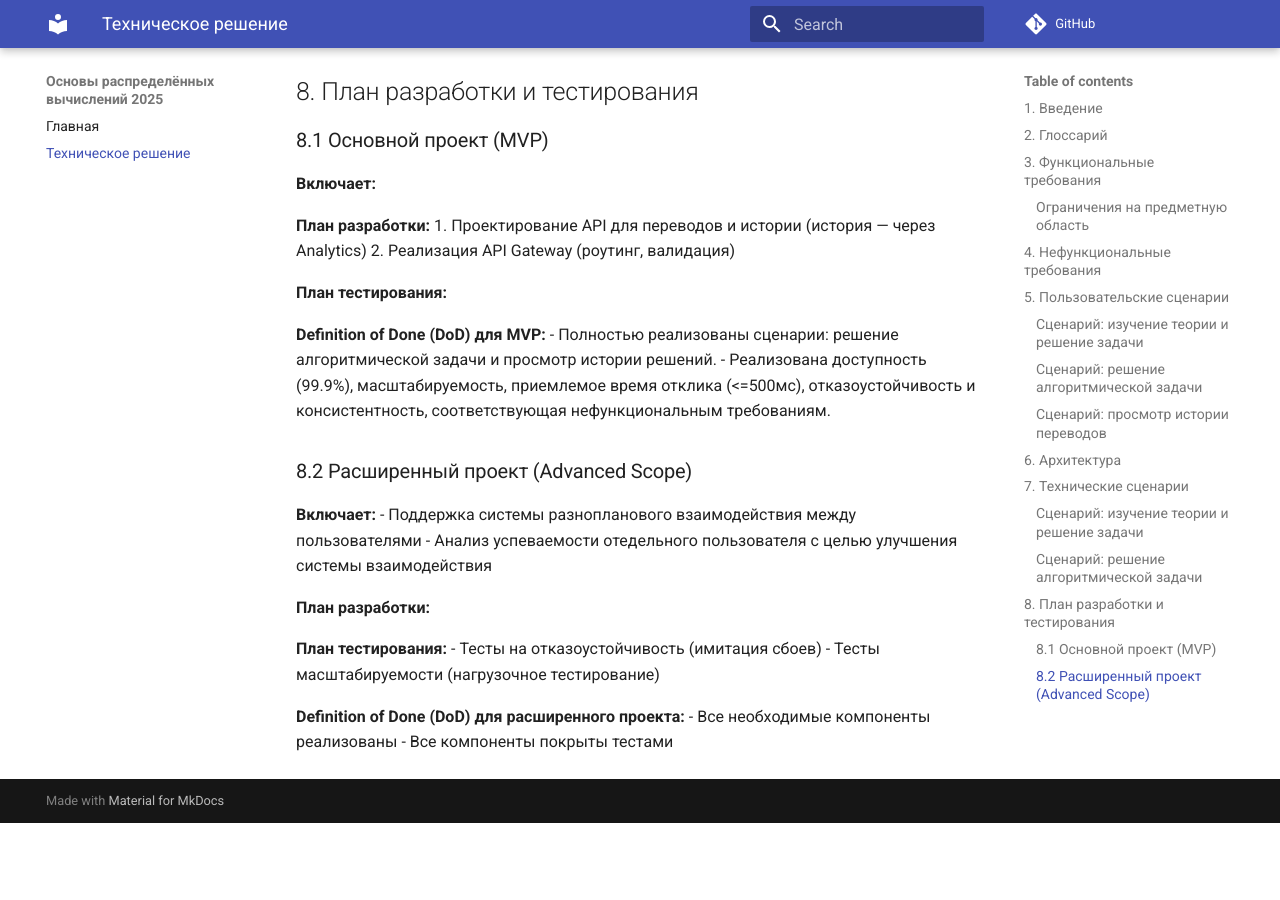
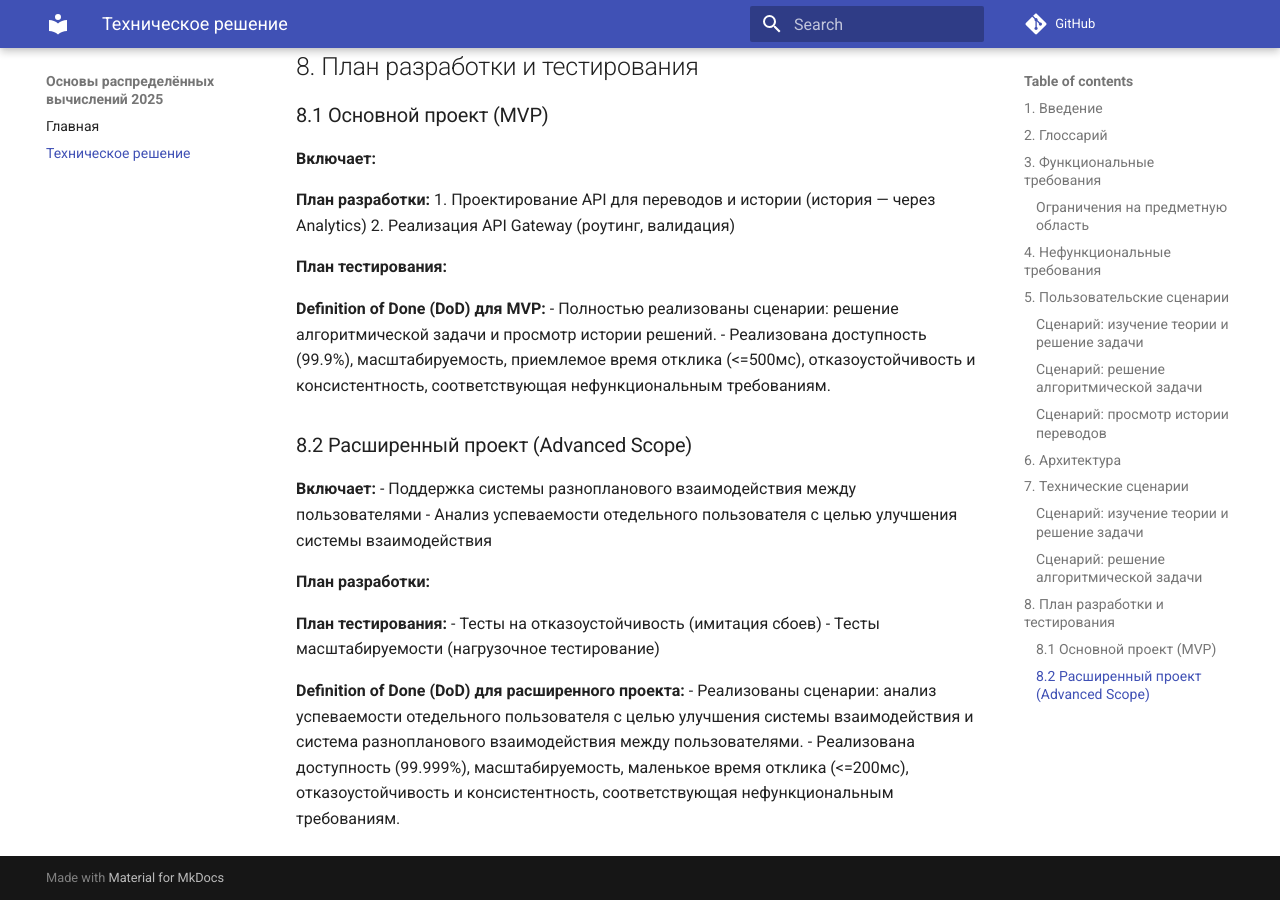
Before and after one commit to spbu-ds-practicum-2025/micro-rest, an MkDocs documentation site: the page built from docs/tr.md, in a window 1280 px wide and 900 px high, scrolled down 3171 px. Built offline with MkDocs 1.6.1 and Material for MkDocs 9.7.7, drawn with Linux system fonts in a browser that asks for light colours; comment, search, counter and statistics services are not loaded; before the commit the page ends 3994 px from its top, so only the background shows below that; some of the changed text lies outside the part shown.

Commit message:
[TR] Updated tech solution

```diff
--- a/docs/tr.md
+++ b/docs/tr.md
@@ -127,5 +124,5 @@
 - Тесты масштабируемости (нагрузочное тестирование)
 
 **Definition of Done (DoD) для расширенного проекта:**
-- Все необходимые компоненты реализованы
-- Все компоненты покрыты тестами
+- Реализованы сценарии: анализ успеваемости отедельного пользователя с целью улучшения системы взаимодействия и система разнопланового взаимодействия между пользователями.
+- Реализована доступность (99.999%), масштабируемость, маленькое время отклика (<=200мс), отказоустойчивость и консистентность, соответствующая нефункциональным требованиям.
```
Also changed, not shown: other parts of docs/tr.md (+2 -5 lines).
